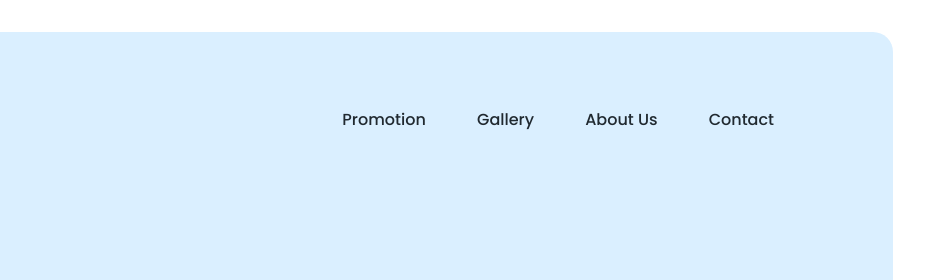
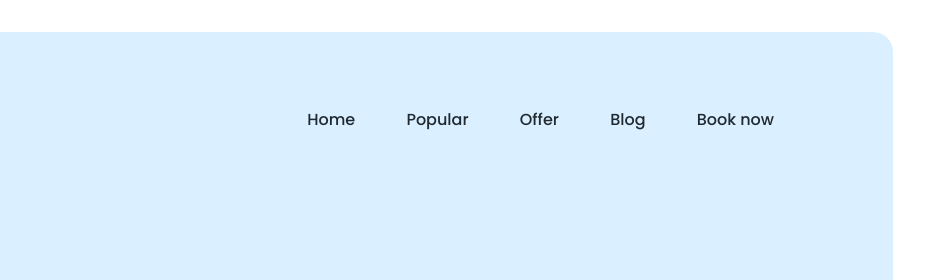
Before and after one commit to tuilahieu/web-end, a plain HTML site: page index.html in a window 1280 px wide. Shown: the top 280 px of the page, 355-1280 px from the left. Drawn offline with nearby package versions, Linux system fonts and the light colour scheme.

Commit message:
completed

```diff
--- a/css/app.css
+++ b/css/app.css
@@ -1,6 +1,7 @@
 html {
   box-sizing: border-box;
   font-size: 62.5%;
+  scroll-behavior: smooth;
 }
 
 * {
--- a/index.html
+++ b/index.html
@@ -44,20 +44,23 @@
             <ul class="menu">
               <ion-icon name="close-circle" class="menu-close"></ion-icon>
               <li class="menu-item">
-                <a href="#" class="menu-link">Promotion</a>
+                <a href="#home" class="menu-link">Home</a>
               </li>
               <li class="menu-item">
-                <a href="#" class="menu-link">Gallery</a>
+                <a href="#popular" class="menu-link">Popular</a>
               </li>
               <li class="menu-item">
-                <a href="#" class="menu-link">About Us</a>
+                <a href="#offer" class="menu-link">Offer</a>
               </li>
               <li class="menu-item">
-                <a href="#" class="menu-link">Contact</a>
+                <a href="#blog" class="menu-link">Blog</a>
+              </li>
+              <li class="menu-item">
+                <a href="#book" class="menu-link">Book now</a>
               </li>
             </ul>
           </div>
-          <div class="layout header-content">
+          <div class="layout header-content" id="home">
             <div class="header-info">
               <h1 class="header-heading">Let's make your best trip ever!</h1>
               <div class="search">
@@ -91,7 +94,7 @@
         </div>
       </header>
       <main>
-        <section class="destination">
+        <section class="destination" id="popular">
           <div class="container">
             <div class="layout destination-container">
               <div class="destination-list"></div>
@@ -105,7 +108,7 @@
             </div>
           </div>
         </section>
-        <section class="offer">
+        <section class="offer" id="offer">
           <div class="container">
             <div class="offer-header">
               <h2 class="heading">Special offer</h2>
@@ -114,7 +117,7 @@
           </div>
           <div class="offer-list"></div>
         </section>
-        <section class="blog">
+        <section class="blog" id="blog">
           <div class="container">
             <div class="blog-container">
               <h2 class="heading blog-heading">From the Blog</h2>
@@ -124,7 +127,7 @@
             </div>
           </div>
         </section>
-        <section class="book">
+        <section class="book" id="book">
           <div class="container book-container">
             <h2 class="heading book-heading">Book your tour dates now</h2>
             <div class="book-form">
```
